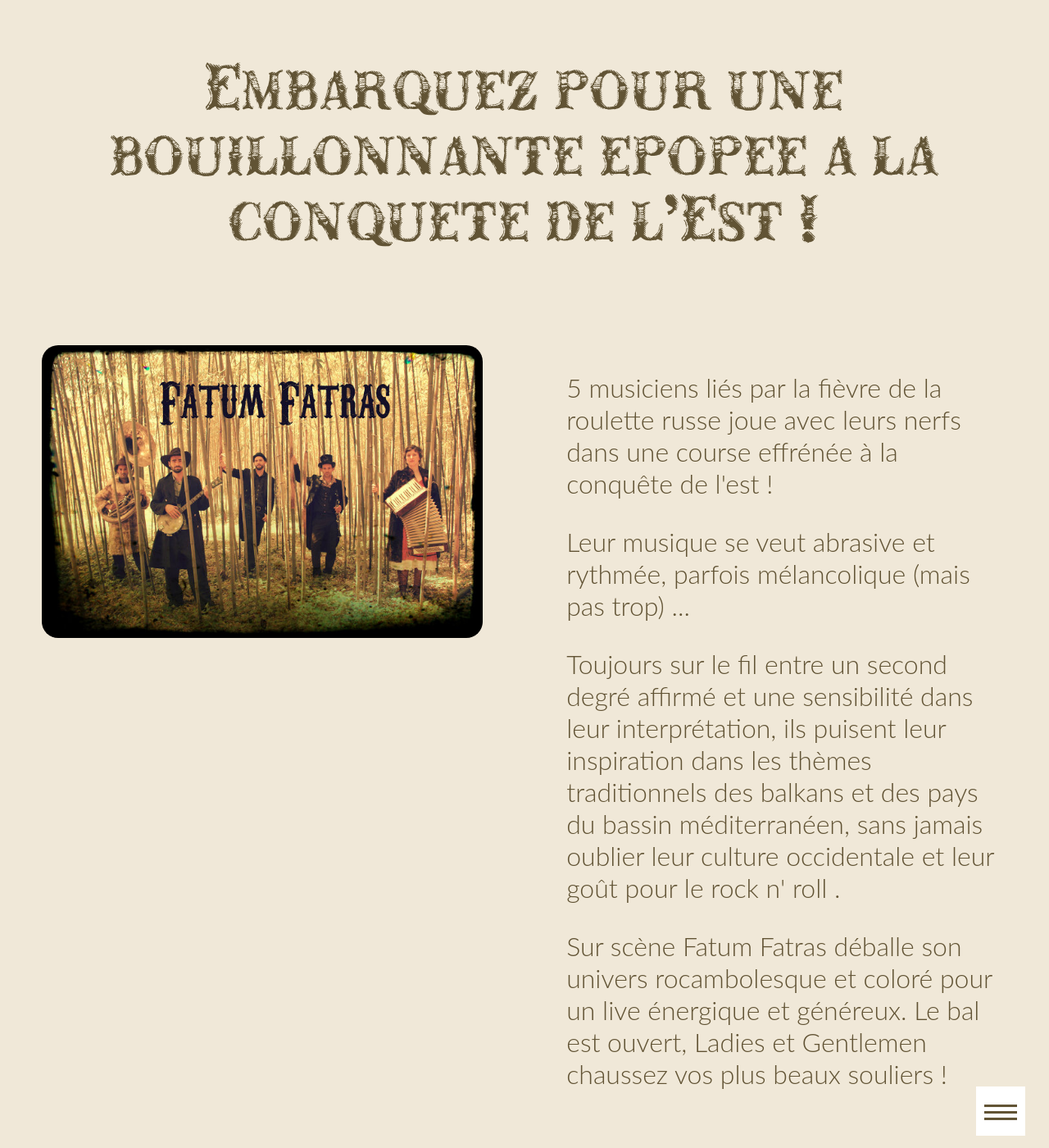
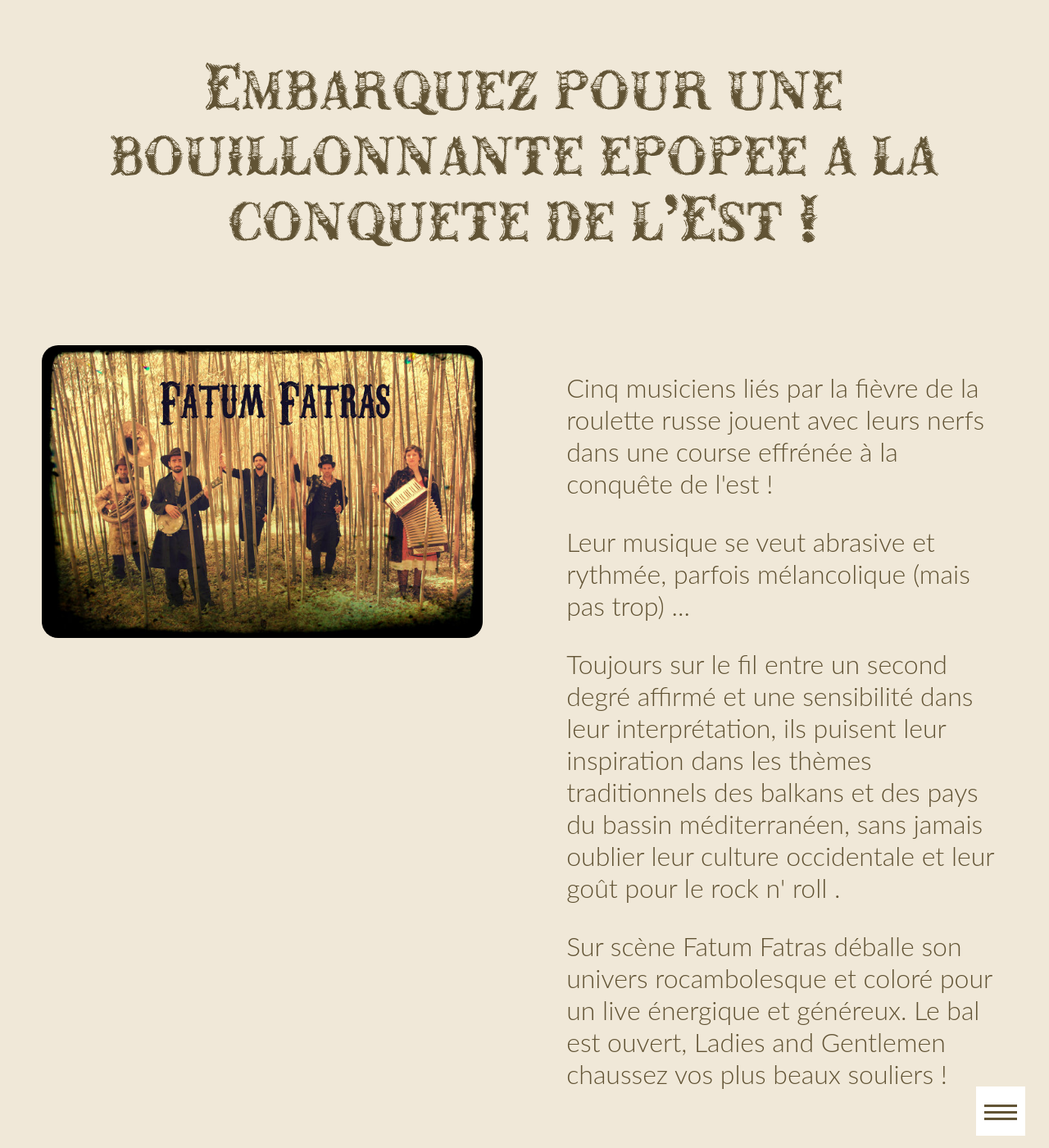
Before and after one commit to ftmftrs/ftmftrs.github.io, a Jekyll site: the page built from presentation/index.html, in a window 1280 px wide and 1400 px high. Shown: the whole window at 82% size. Built offline with Jekyll 4.4.1, drawn with Linux system fonts in a browser that asks for light colours; Markdown is read by kramdown in place of the engine named in the settings; comment, search, counter and statistics services are not loaded.

Commit message:
Update index.html

```diff
--- a/presentation/index.html
+++ b/presentation/index.html
@@ -17,7 +17,7 @@ menu: false
         </figure>
         <article class="cbp-so-side cbp-so-side-right">
             <p>
-                5 musiciens liés par la fièvre de la roulette russe joue avec leurs nerfs dans une course effrénée à la conquête de l'est !<p>
+                Cinq musiciens liés par la fièvre de la roulette russe jouent avec leurs nerfs dans une course effrénée à la conquête de l'est !<p>
                             <p>Leur musique se veut abrasive et rythmée, parfois mélancolique (mais pas trop) ...<p>
 
                <p> Toujours sur le fil entre un second degré affirmé et une sensibilité dans leur interprétation,
@@ -25,7 +25,7 @@ menu: false
                 sans jamais oublier leur culture occidentale et leur goût pour le rock n' roll .<p>
 
                <p> Sur scène Fatum Fatras déballe son univers rocambolesque et coloré pour un live énergique et généreux.
-                            Le bal est ouvert, Ladies et Gentlemen chaussez vos plus beaux souliers !<p>
+                            Le bal est ouvert, Ladies and Gentlemen chaussez vos plus beaux souliers !<p>
 
         </article>
     </section>
```
